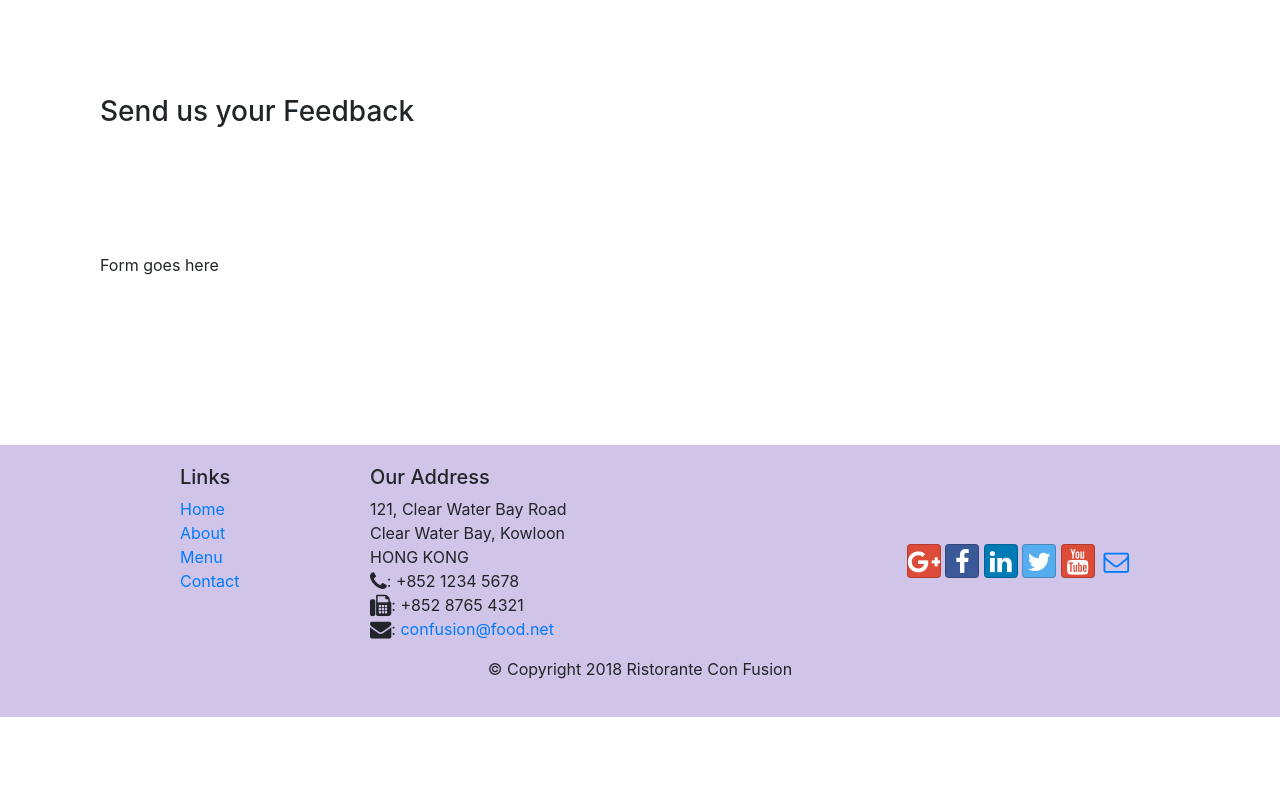
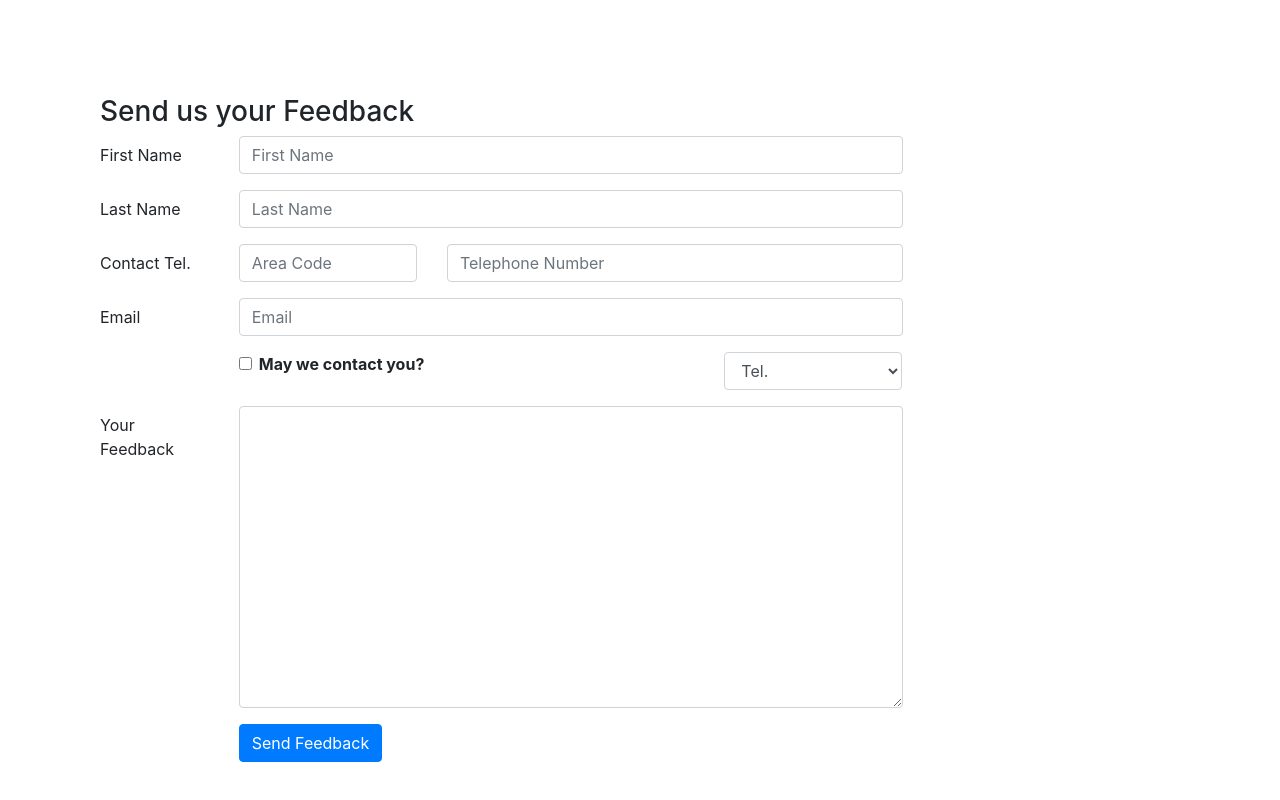
Before and after one commit to simonavilav/bs4-project, a website: page contactus.html in a window 1280 px wide. Shown: the part 820-1620 px from the top of the page. Before the commit the page ends 1537 px from the top, so only its background shows below. Drawn offline with nearby package versions, Linux system fonts and the light colour scheme.

Commit message:
Forms in contactus page added.

```diff
--- a/contactus.html
+++ b/contactus.html
@@ -92,7 +92,71 @@
               <h3>Send us your Feedback</h3>
            </div>
             <div class="col-12 col-md-9">
-                Form goes here
+                <form>
+                    <div class="form-group row">
+                        <label for="firstname" class="col-md-2 col-form-label">First Name</label>
+                        <div class="col-md-10">
+                            <input type="text" class="form-control" id="firstname" name="firstname"
+                                placeholder="First Name">
+                        </div>
+                    </div>
+                    <div class="form-group row">
+                        <label for="lastname" class="col-md-2 col-form-label">Last Name</label>
+                        <div class="col-md-10">
+                            <input type="text" class="form-control" id="lastname" name="lastname"
+                                placeholder="Last Name">
+                        </div>
+                    </div>
+                    <div class="form-group row">
+                        <label for="telnum" class="col-12 col-md-2 col-form-label">Contact Tel.</label>
+                        <div class="col-5 col-md-3">
+                            <input type="tel" class="form-control" id="areacode" name="areacode"
+                                placeholder="Area Code">
+                        </div>
+                        <div class="col-7 col-md-7">
+                            <input type="tel" class="form-control" id="telnum" name="telnum"
+                                placeholder="Telephone Number">
+                        </div>
+                    </div>
+                    <div class="form-group row">
+                        <label for="emailid" class="col-md-2 col-form-label">Email</label>
+                        <div class="col-md-10">
+                            <input type="email" class="form-control" id="emailid" name="emailid"
+                                placeholder="Email">
+                        </div>
+                    </div>
+                    <div class="form-group row">
+                        <div class="col-md-6 offset-md-2">
+                            <div class="form-check">
+                                <input type="checkbox" class="form-check-input"
+                                    name="approve" id="approve" value="">
+                                <label class="form-check-label" for="approve">
+                                    <strong>May we contact you?</strong>
+                                </label>
+                            </div>
+                        </div>
+                        <div class="col-md-3 offset-md-1">
+                            <select class="form-control">
+                                <option>Tel.</option>
+                                <option>Email</option>
+                            </select>
+                        </div>
+                    </div>
+                    <div class="form-group row">
+                        <label for="feedback" class="col-md-2 col-form-label">Your Feedback</label>
+                        <div class="col-md-10">
+                            <textarea class="form-control" id="feedback" name="feedback"
+                                rows="12"></textarea>
+                        </div>
+                    </div>
+                    <div class="form-group row">
+                        <div class="offset-md-2 col-md-10">
+                            <button type="submit" class="btn btn-primary">
+                                Send Feedback
+                            </button>
+                        </div>
+                    </div>
+                </form>
             </div>
              <div class="col-12 col-md">
             </div>
```
